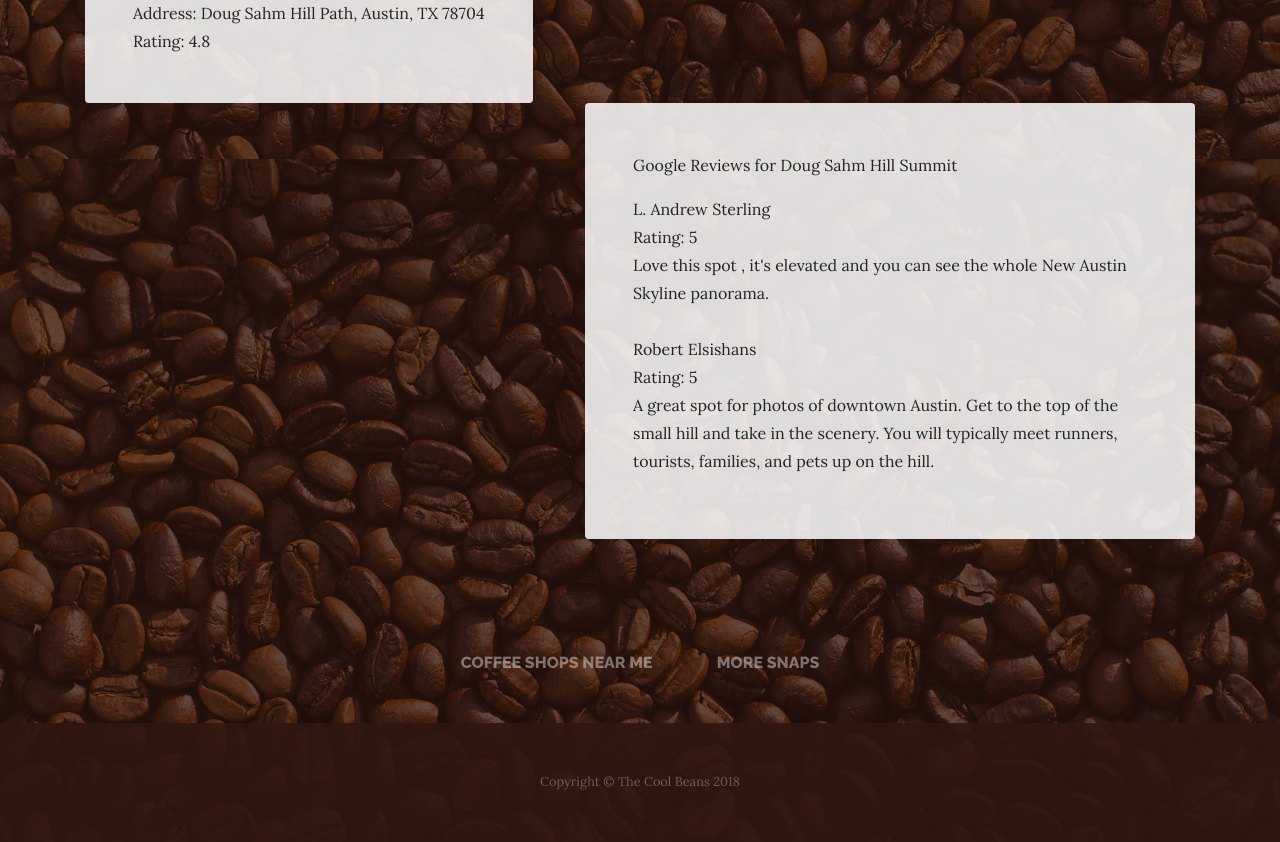
After one commit to ruchi-shekar/phase1, a Flask app: page /scenic/1 in a window 1280 px wide. The commit adds this page. Shown: the part 817-1659 px from the top of the page. Run offline with Flask 2, Linux system fonts and the light colour scheme; some libraries are stand-ins or nearby versions.

Commit message:
scenic working

```diff
--- a/app/main.py
+++ b/app/main.py
@@ -21,9 +21,140 @@
 #                                  name2 = "Houndstooth Coffee", coffeeId2 = "2", location2 = " 401 Congress AveSte 100C Austin, TX 78701", price2 = "$$", rating2 = "4.5", photo2 = "https://s3-media3.fl.yelpcdn.com/bphoto/ITv825S32-REV1bISyfk5A/o.jpg",
 #                                  name3 = "Vintage Heart Coffee", coffeeId3 = "3", location3 = "1405 E 7th St Austin, TX 78702", price3 = "$", rating3 = "4.5", photo3 = "https://s3-media3.fl.yelpcdn.com/bphoto/hK35KSh9IxFMjvvg4tCmsQ/o.jpg")
 
-# @APP.route('/scenic')
-# def home():
-#     return flask.render_template('products.html')
+@APP.route('/scenic')
+def sceniclocations() :
+    """
+    scenic_locations = places.get_places()
+    name1=scenic_locations[0].name
+    placeID1=scenic_locations[0].placeID
+    rating1=scenic_locations[0].rating
+    photor1=scenic_locations[0].photo
+
+    name2=scenic_locations[1].name
+    placeID2=scenic_locations[1].placeID
+    rating2=scenic_locations[1].rating
+    photor2=scenic_locations[1].photo
+
+    name3=scenic_locations[2].name
+    placeID3=scenic_locations[2].placeID
+    rating3=scenic_locations[2].rating
+    photor3=scenic_locations[2].photo
+    """
+
+    #r1 = requests.get('https://maps.googleapis.com/maps/api/place/textsearch/json?type=park&location=30.267153,-97.7430608&radius=10000&key=AIzaSyBlOaCDL8ePD3nignTrJN1oViXj_rDx_1U')
+
+    #photor1 = 'https://maps.googleapis.com/maps/api/place/photo?maxwidth=400&photoreference=' + json1['results'][0]['photos'][0]['photo_reference']+ '&key=AIzaSyBlOaCDL8ePD3nignTrJN1oViXj_rDx_1U'
+
+
+        #location2 = json1["results"][1]["formatted_address"]
+
+    #photor2 = 'https://maps.googleapis.com/maps/api/place/photo?maxwidth=400&photoreference=' + json1['results'][1]['photos'][0]['photo_reference']+ '&key=AIzaSyBlOaCDL8ePD3nignTrJN1oViXj_rDx_1U'
+
+
+    #photor3 = 'https://maps.googleapis.com/maps/api/place/photo?maxwidth=400&photoreference=' + json1['results'][2]['photos'][0]['photo_reference']+ '&key=AIzaSyBlOaCDL8ePD3nignTrJN1oViXj_rDx_1U'
+    #    return flask.render_template('products.html', name1=name1, placeID1= placeID1, rating1=rating1, photo1=photor1, name2=name2, placeID2=placeID2, rating2=rating2, photo2=photor2, name3=name3, placeID3=placeID3, rating3=rating3, photo3=photor3)
+
+    name1='Doug Sahm Hill Summit'
+    placeID1='1'
+    rating1='4.8'
+    #photor1=
+
+    name2='Scenic Overlook'
+    placeID2='2'
+    rating2='4.6'
+    #photor2=scenic_locations[1].photo
+
+    name3='Lou Neff Point'
+    placeID3='3'
+    rating3='4.7'
+    #photor3=scenic_locations[2].photo
+
+    return flask.render_template('products.html', name1=name1, placeID1= placeID1, rating1=rating1, name2=name2, placeID2=placeID2, rating2=rating2, name3=name3, placeID3=placeID3, rating3=rating3)
+
+
+@APP.route('/scenic/<placeID>')
+def scenicdetails(placeID):
+    """
+    r1 = requests.get('https://maps.googleapis.com/maps/api/place/details/json?placeid=' + placeID + '&key=AIzaSyBlOaCDL8ePD3nignTrJN1oViXj_rDx_1U')
+    json1 = r1.json()
+    name = json1['result']['name']
+
+    address = json1["result"]["formatted_address"]
+    rating = ""
+    try:
+        rating= json1["result"]["rating"]
+    except:
+        rating = "No ratings for this view yet!"
+    photo = 'https://maps.googleapis.com/maps/api/place/photo?maxwidth=400&photoreference=' + json1['result']['photos'][0]['photo_reference']+ '&key=AIzaSyBlOaCDL8ePD3nignTrJN1oViXj_rDx_1U'
+    src_for_map = "https://www.google.com/maps/embed/place?key=AIzaSyBlOaCDL8ePD3nignTrJN1oViXj_rDx_1U&origin=place_id:" + placeID + "&output=embed"
+
+    try:
+        review1name = json1["result"]["reviews"][0]['author_name']
+        review1text = json1["result"]["reviews"][0]['text']
+        review1rating= "Rating: " + json1["result"]["reviews"][0]['rating']
+        review2name = json1["result"]["reviews"][1]['author_name']
+        review2text = json1["result"]["reviews"][1]['text']
+        review2rating= "Rating: " + json1["result"]["reviews"][1]['rating']
+    except:
+        review1name = "No Reviews for this place yet!"
+        review1text = ""
+        review1rating=""
+        review2name = ""
+        review2text = ""
+        review2rating=""
+
+
+
+    scl = get_loc_from_id(placeID)s
+    name = scl.name
+
+    address = scl.address
+    rating= scl.rating
+    photo= scl.photo
+
+    review1name = scl.reviews[0]['name']
+    review1text = scl.reviews[0]['name']
+    review1rating=scl.reviews[0]['name']
+    review2name = scl.reviews[1]['name']
+    review2text = scl.reviews[1]['name']
+    review2rating=scl.reviews[1]['name']
+    """
+    if placeID is '1':
+        name = 'Doug Sahm Hill Summit'
+        address = 'Doug Sahm Hill Path, Austin, TX 78704'
+        rating = '4.8'
+        review1name = "L. Andrew Sterling"
+        review1text = "Love this spot , it's elevated and you can see the whole New Austin Skyline panorama."
+        review1rating= "Rating: 5"
+        review2name = 'Robert Elsishans'
+        review2text = 'A great spot for photos of downtown Austin.  Get to the top of the small hill and take in the scenery.  You will typically meet runners, tourists, families, and pets up on the hill.'
+        review2rating= "Rating: 5"
+        photo="https://photos.smugmug.com/Galleries/All/i-hbc4Wbr/4/5477538c/L/DJI_0021-cware-L.jpg"
+    if placeID is '2':
+        name = 'Scenic Overlook'
+        address = '809, 1069 N Capital of Texas Hwy, Austin, TX 78746'
+        rating = '4.6'
+        review1name = "Phillip Barnhart"
+        review1text = "Beautiful overlook with Austin in the distance.  Great for photographs, a good place to pull off for that phone call, or a few minutes of leg stretching.  Trash can and handicapped spot available.  We've even seen a wedding here!  A nice scenic spot."
+        review1rating= "Rating: 5"
+        review2name = 'Lindsay Crathers'
+        review2text = 'Very nice view'
+        review2rating= "Rating: 4"
+        photo="https://images.fineartamerica.com/images/artworkimages/mediumlarge/1/scenic-overlook-of-austin-mark-weaver.jpg"
+    if placeID is '3':
+        name = 'Lou Neff Point'
+        address = 'Ann and Roy Butler Hike and Bike Trail, Austin, TX 78746'
+        rating = '4.7'
+        review1name = "Manni Interrupted"
+        review1text = "First time here and I will say it has a beautiful view of Downtown Austin. I will definitely come to this spot again. I could only imagine the city lights at night. "
+        review1rating= "Rating: 5"
+        review2name = 'Jose Davila'
+        review2text = ' One of the most amazing views of downtown Austin...'
+        review2rating= "Rating: 5"
+        photo="https://s3.amazonaws.com/gs-waymarking-images/897c10a2-3419-4794-b4c3-fc9403decb45_d.jpg"
+
+
+    return flask.render_template('scenicdetails.html', name=name, address=address, photo=photo,  rating=rating, review1name=review1name, review1text=review1text, review1rating=review1rating, review2name=review2name, review2text=review2text, review2rating=review2rating)
 
 # @APP.route('/snapshots')
 # def home():
--- /dev/null
+++ b/app/templates/scenicdetails.html
@@ -0,0 +1,71 @@
+<!DOCTYPE html>
+<html lang="en">
+<http>
+    <headers>
+        <frame-options policy="SAMEORIGIN"/>
+    </headers>
+</http>
+  <head>
+
+    <meta charset="utf-8">
+    <meta name="viewport" content="width=device-width, initial-scale=1, shrink-to-fit=no">
+    <meta name="description" content="">
+    <meta name="author" content="">
+
+    <!-- Bootstrap core CSS -->
+    <link href="/static/vendor/bootstrap/css/bootstrap.min.css" rel="stylesheet">
+
+    <!-- Custom fonts for this template -->
+    <link href="https://fonts.googleapis.com/css?family=Raleway:100,100i,200,200i,300,300i,400,400i,500,500i,600,600i,700,700i,800,800i,900,900i" rel="stylesheet">
+    <link href="https://fonts.googleapis.com/css?family=Lora:400,400i,700,700i" rel="stylesheet">
+
+    <!-- Custom styles for this template -->
+    <link href="/static/css/business-casual.min.css" rel="stylesheet">
+
+  </head>
+  {% extends "index.html" %}
+  {% block content%}
+  <body>
+ <section class="page-section">
+      <div class="container">
+        <div class="product-item">
+          <div class="product-item-title d-flex">
+            <div class="bg-faded p-5 d-flex ml-auto rounded">
+              <h2 class="section-heading mb-0">
+                <span class="section-heading-upper">This View</span>
+                <span class="section-heading-lower">{{name}}</span>
+              </h2>
+            </div>
+          </div>
+          <img class="product-item-img mx-auto d-flex rounded img-fluid mb-3 mb-lg-0" src={{photo}} alt="">
+
+          <div class="product-item-description d-flex mr-auto">
+            <div class="bg-faded p-5 rounded">
+              <p class="mb-0">Address: {{address}}</br>Rating: {{rating}}
+              </p>
+            </div>
+
+          </div>
+          <div class="product-item-moved d-flex mr-auto">
+            <div style="margin-left: 500px" class="bg-faded p-5 rounded">
+              <p>Google Reviews for {{name}}</p>
+              <p>
+                {{review1name}}</br>{{review1rating}}</br>{{review1text}}</br></br>
+                {{review2name}}</br>{{review2rating}}</br>{{review2text}}</br>
+              </p>
+              </div>
+            </div>
+        </div>
+      </div>
+    </section>
+
+    <div class="model-links">
+          <p><a href="/shops">COFFEE SHOPS NEAR ME </a></p>
+          <p><a href="/snapshots">MORE SNAPS</a></p>
+    </div>
+
+    {% endblock %}
+
+  </body>
+
+</html>
```
Also changed, not shown: app/templates/products.html (+3 -4 lines).
